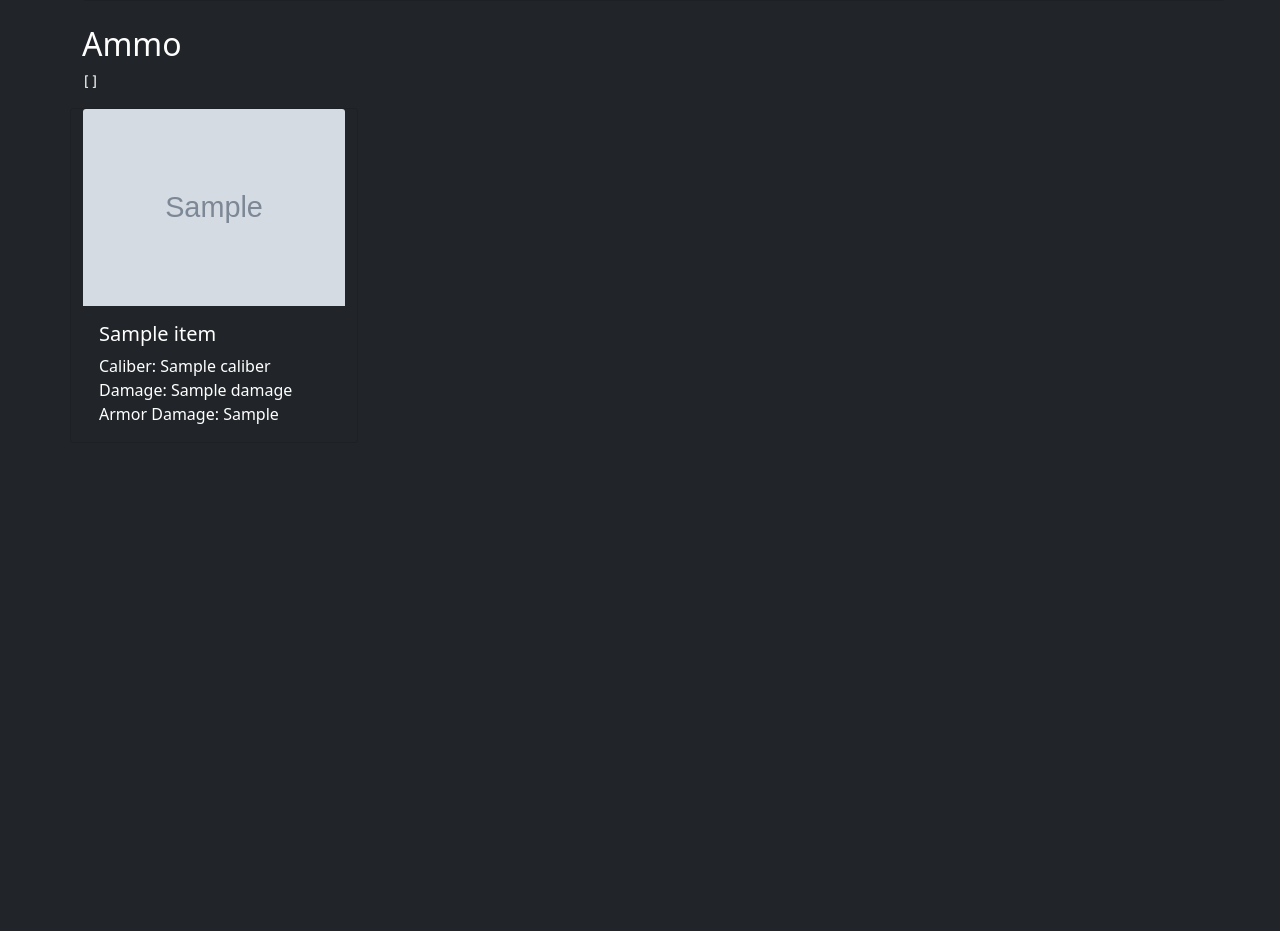
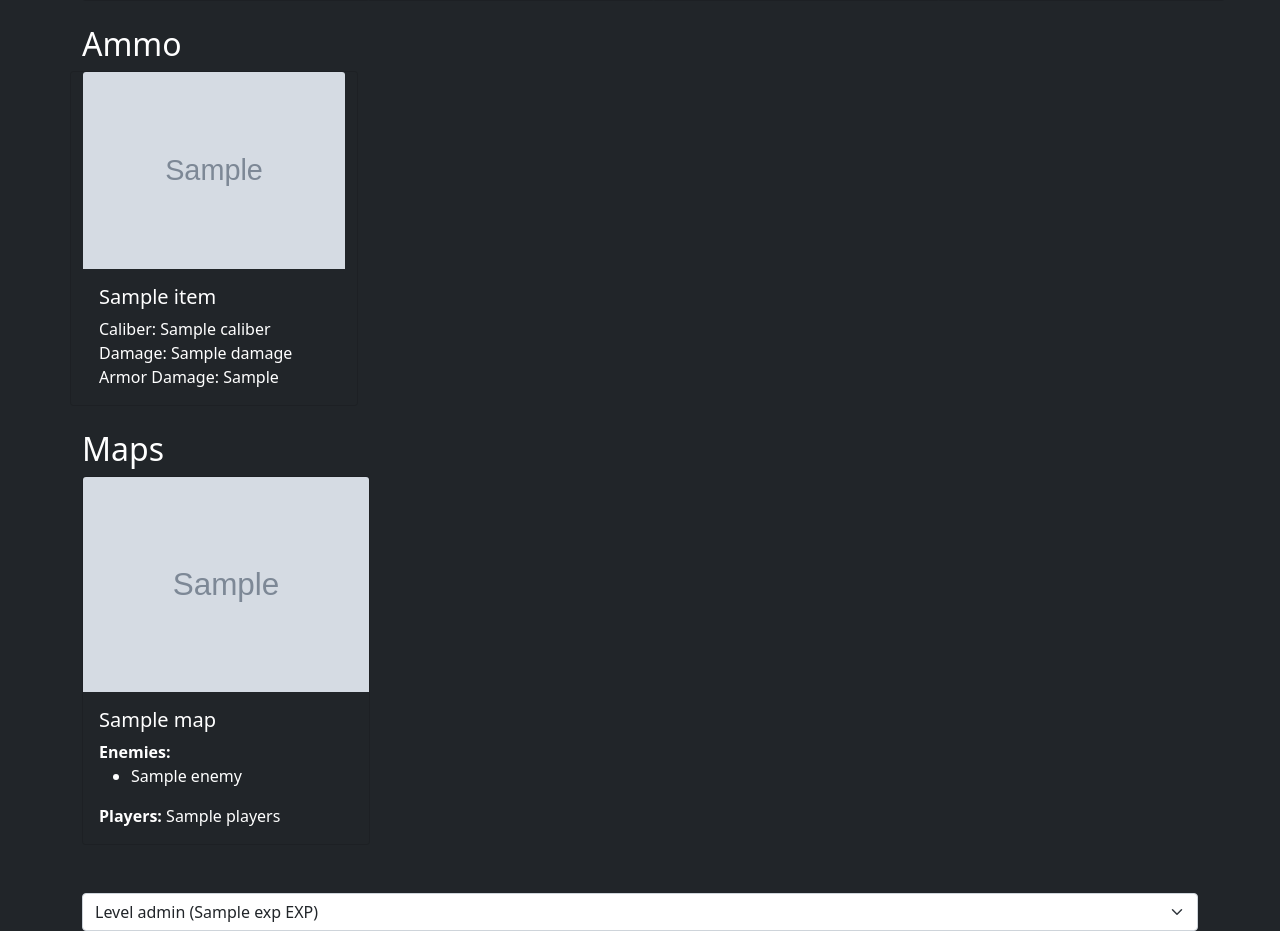
Before and after one commit to chadbercea/willidonatemykit, a Flask app: template templates/index.html in a window 1280 px wide. Shown: the part 751-1682 px from the top of the page. Before the commit the page ends 1175 px from the top, so only its background shows below. Run offline with Flask 3, Linux system fonts and the light colour scheme; the template is opened without the code that fills it: most values are stand-ins (such as "Sample title", 1, 10 or a date in 2020); grey boxes marked "Sample" are stand-in pictures; some libraries are stand-ins or nearby versions.

Commit message:
Fix player levels dropdown data population
This commit addresses the issue where the player levels dropdown in the UI was not being populated. The problem was traced back to a mismatch between the key name used in the Python backend (player_levels) and the actual key in the JSON response (playerLevels). By correcting this key name in the backend data extraction logic, we ensured that the player levels data is now being correctly retrieved and passed to the frontend. This fix ensures the dropdown is properly populated with the player levels data, enhancing the functionality and user experience of our application.

```diff
--- a/app.py
+++ b/app.py
@@ -15,6 +15,7 @@ API_URL = "https://api.tarkov.dev/graphql"
 def run_query(query):
     headers = {"Content-Type": "application/json"}
     response = requests.post(API_URL, headers=headers, json={'query': query})
+    app.logger.debug("API response: %s", response.text)  # Log the response text
     if response.status_code == 200:
         return response.json()
     else:
@@ -32,37 +33,44 @@ def standardize_data(data):
     for item in data:
         item_data = {}
         for key, value in item.items():
-            # Process the data as required; this is a basic example
             item_data[key] = value
         standardized.append(item_data)
     return standardized
 @app.route('/')
+
 def index():
     queries = {
         "helmets": QUERY_HELMETS,
         "armored_rigs": QUERY_PLATES,
         "backpack": QUERY_BACKPACKS,
         "M4A1": QUERY_M4A1,
-        "ammo": QUERY_AMMO,  # This query does not follow the same structure as others.
+        "ammo": QUERY_AMMO,
         "maps": QUERY_MAPS,
         "player_levels": QUERY_PLAYER_LEVELS
     }
 
-    context = {}
+    context = {"successFlags": {}}
     for key, query in queries.items():
         response = run_query(query)
         if response:
-            if key == "ammo":  # Specific parsing for ammo data.
+            if key == "ammo":
                 raw_data = response.get('data', {}).get('ammo', [])
+            elif key == "maps":
+                raw_data = response.get('data', {}).get('maps', [])
+                context["successFlags"]["maps"] = bool(raw_data)
+            elif key == "player_levels":
+                # Refactored to correctly access 'playerLevels' from the response
+                raw_data = response.get('data', {}).get('playerLevels', [])
+                context["successFlags"]["player_levels"] = bool(raw_data)
             else:
                 raw_data = response.get('data', {}).get('items', [])
             context[key] = standardize_data(raw_data)
         else:
             context[key] = []
+            context["successFlags"][key] = False  # Set success flag as False when no data is returned
 
     app.logger.debug("Full Context Data: %s", context)
     return render_template("index.html", context=context)
-
 
 @app.route('/calculate_score', methods=['POST'])
 def calculate_score():
--- a/const.py
+++ b/const.py
@@ -57,9 +57,22 @@ query {
 QUERY_MAPS = """
 query {
   maps(limit: 5) {
+    id
     name
+    normalizedName
+    wiki
+    description
     enemies
+    raidDuration
     players
+    bosses {
+      name
+      spawnChance
+    }
+    accessKeys {
+        shortName
+        wikiLink
+    }
   }
 }
 """
--- a/templates/index.html
+++ b/templates/index.html
@@ -46,9 +46,6 @@
     <div class="container mt-4">
     <div class="row">
         <h2>Ammo</h2>
-          <!-- Debug: Dump ammo data -->
-          <pre>{{ context.ammo | tojson }}</pre>
-
         {% for ammo in context.ammo %}
         <div class="card bg-dark text-white" style="width: 18rem;">
         <img src="{{ ammo.item.inspectImageLink }}" class="card-img-top" alt="{{ ammo.item.shortName }}">
@@ -65,9 +62,51 @@
     </div>
       </div>
 
+    <div class="container mt-4">
+        <div class="row">
+        <h2>Maps</h2>
+        {% for map in context.maps %}
+        <div class="col-lg-4 col-md-6 mb-4">
+            <div class="card bg-dark text-white" style="width: 18rem;">
+            <!-- Dynamic image loading -->
+            {% if map.image_link %}
+                <img src="{{ map.image_link }}" class="card-img-top" alt="{{ map.name }}">
+            {% endif %}
 
+            <div class="card-body">
+                <h5 class="card-title">{{ map.name }}</h5>
 
+                <!-- Enemies Section -->
+                <div class="card-text">
+                <strong>Enemies:</strong>
+                {% if map.enemies %}
+                    <ul>
+                    {% for enemy in map.enemies %}
+                        <li>{{ enemy }}</li>
+                    {% endfor %}
+                    </ul>
+                {% else %}
+                    <span>No enemies listed.</span>
+                {% endif %}
+                </div>
 
+                <!-- Players Section -->
+                <p class="card-text"><strong>Players:</strong> {{ map.players or 'Not specified' }}</p>
+            </div>
+            </div>
+        </div>
+        {% endfor %}
+        </div>
+    </div>
+
+    <div class="container mt-4">
+        <!-- ... other content ... -->
+
+    <select id="playerLevelSelect" class="form-select">
+        {% for level_data in context.player_levels %}
+        <option value="{{ level_data.level }}">Level {{ level_data.level }} ({{ level_data.exp }} EXP)</option>
+        {% endfor %}
+    </select>
 
     <!-- jQuery -->
     <script src="https://code.jquery.com/jquery-3.5.1.min.js"></script>
@@ -76,5 +115,18 @@
     <script src="https://cdn.jsdelivr.net/npm/bootstrap@5.1.3/dist/js/bootstrap.min.js"></script>
     <!-- Your script -->
     <script src="{{ url_for('static', filename='js/base.js') }}"></script>
+    <script>
+        window.onload = function() {
+            // Replace `context` with the actual variable passed from Flask if it's different.
+            let successFlags = {{ context.successFlags | tojson }};
+
+            if (successFlags.maps) {
+                console.log("All queries returned valid data");
+            } else {
+                console.log("Not all queries returned valid data");
+            }
+        };
+    </script>
+
 </body>
 </html>
```
Lines whose indentation alone changed are shown as unchanged.
